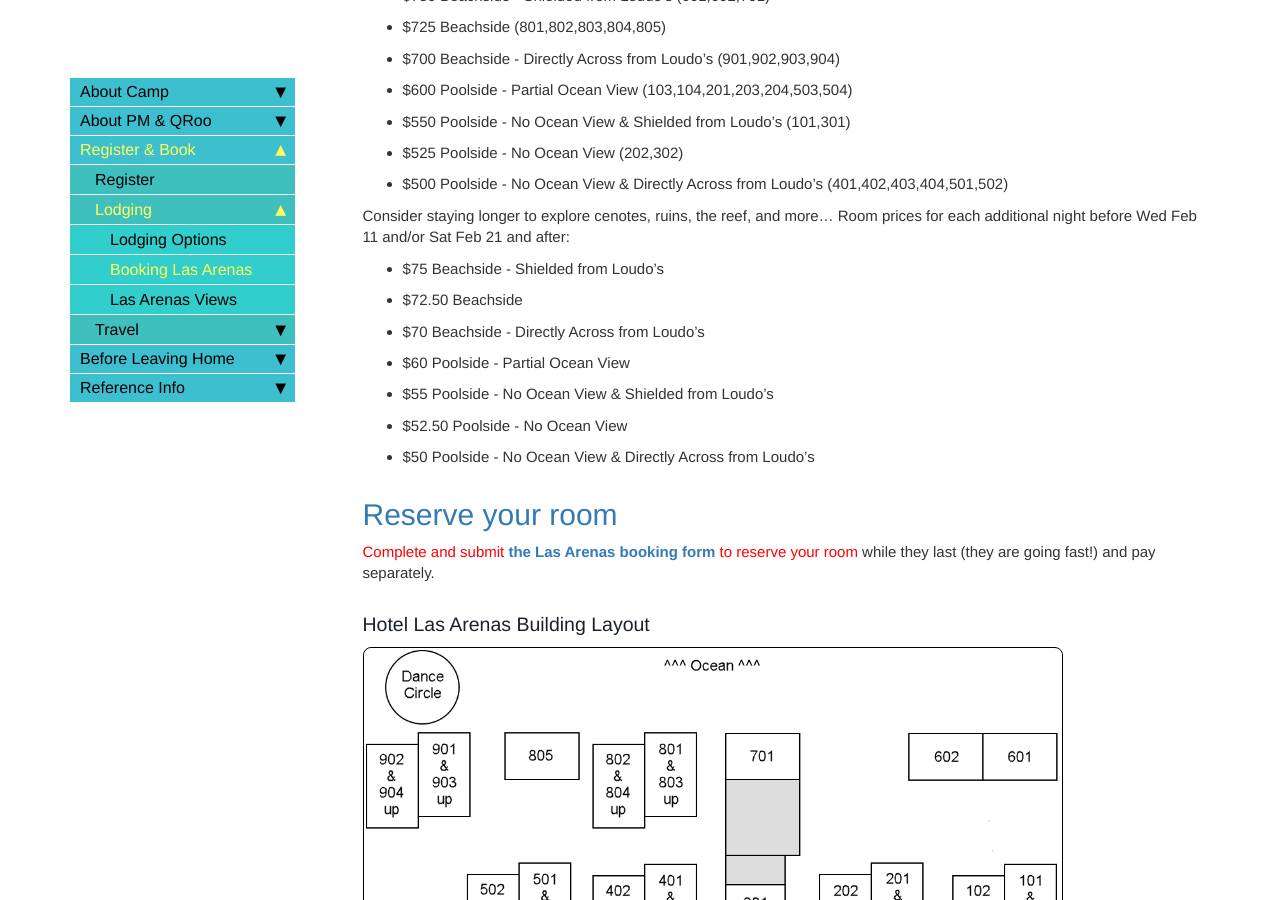
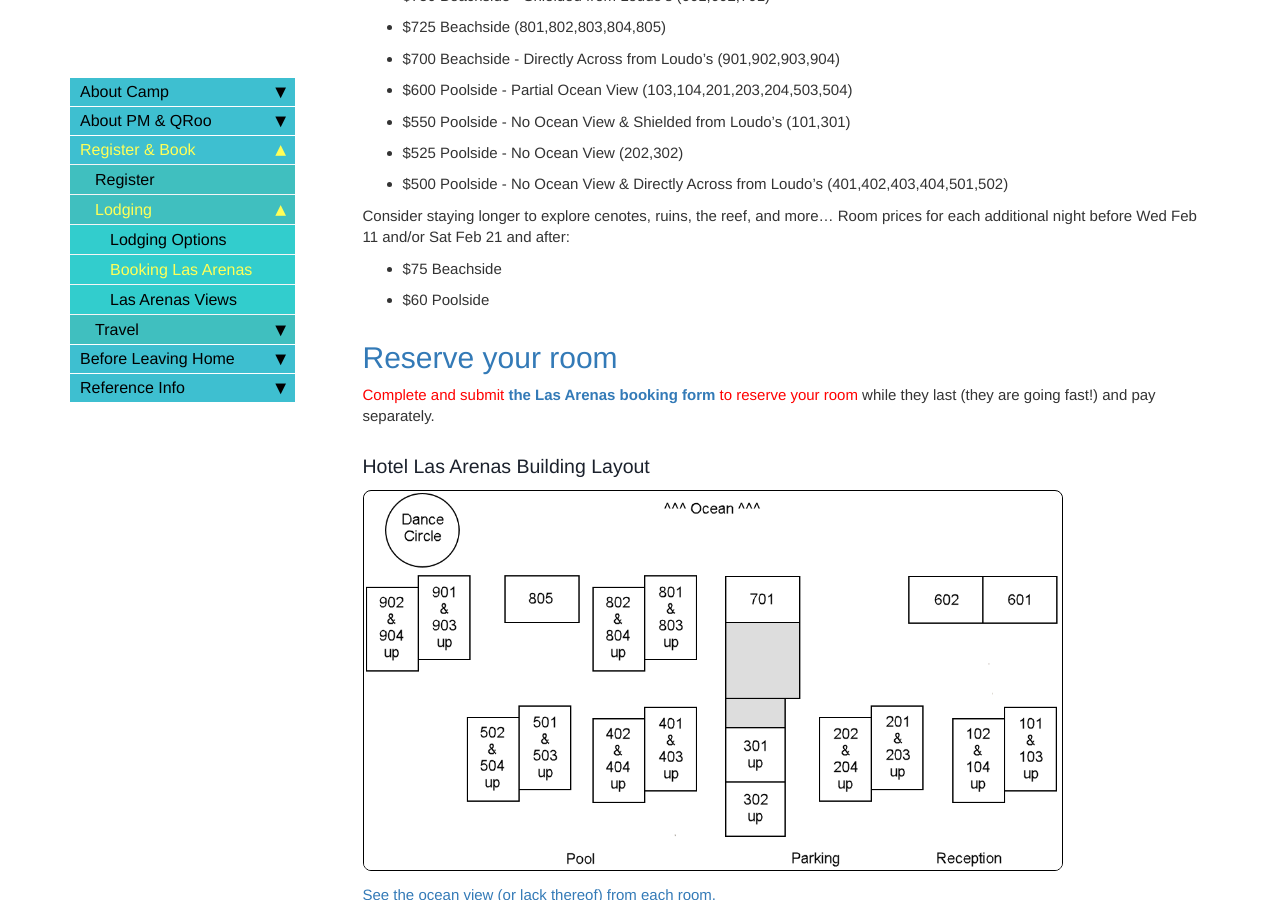
Before and after one commit to davewalker60/pmdup, a Jekyll site: the page built from pages/booking-las-arenas.md, in a window 1280 px wide and 900 px high, scrolled down 752 px. Built offline with Jekyll 4.4.1, drawn with Linux system fonts in a browser that asks for light colours; comment, search, counter and statistics services are not loaded.

Commit message:
Extra nights 75/60

```diff
--- a/pages/booking-las-arenas.md
+++ b/pages/booking-las-arenas.md
@@ -34,13 +34,8 @@
 * $500 Poolside - No Ocean View & Directly Across from Loudo's (401,402,403,404,501,502)
 
 Consider staying longer to explore cenotes, ruins, the reef, and more... Room prices for each additional night before Wed Feb 11 and/or Sat Feb 21 and after:
-* $75 Beachside - Shielded from Loudo's
-* $72.50 Beachside
-* $70 Beachside - Directly Across from Loudo's
-* $60 Poolside - Partial Ocean View
-* $55 Poolside - No Ocean View & Shielded from Loudo's
-* $52.50 Poolside - No Ocean View
-* $50 Poolside - No Ocean View & Directly Across from Loudo's
+* $75 Beachside
+* $60 Poolside
 
 # [Reserve your room](https://docs.google.com/forms/d/e/1FAIpQLSct3SrTHl76pMYcZ5z9-eWdLCjCXzf4igqfVk689qA42YuyWA/viewform){:target="_blank"}
 <span style="color:red">Complete and submit [**the Las Arenas booking form**](https://docs.google.com/forms/d/e/1FAIpQLSct3SrTHl76pMYcZ5z9-eWdLCjCXzf4igqfVk689qA42YuyWA/viewform){:target="_blank"} to reserve your room</span> while they last (they are going fast!) and pay separately.
```
